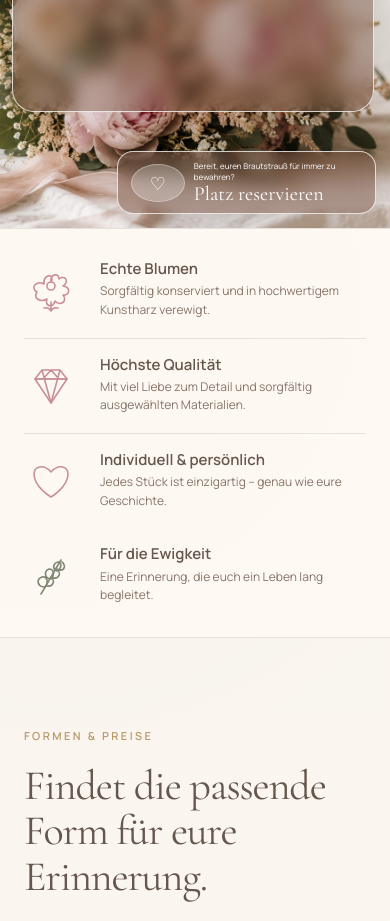
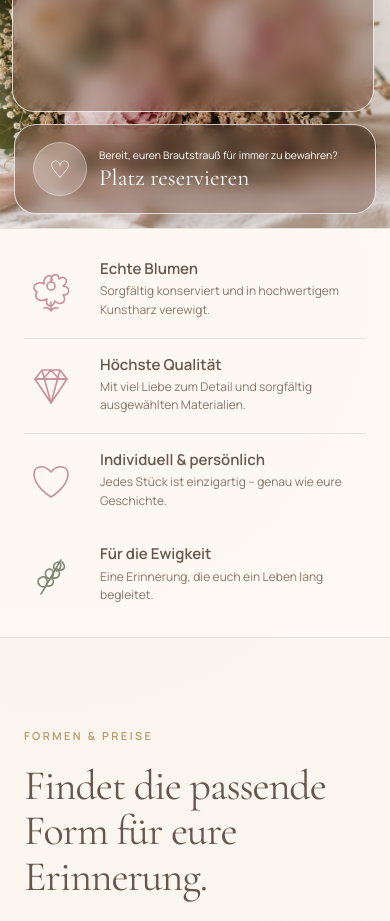
Before and after one commit to Perkiscreation/perkiscreation-website, a Next.js app: page / in a window 390 px wide. Shown: the part 940-1861 px from the top of the page. Built offline with nearby package versions, Linux system fonts and the light colour scheme.

Commit message:
Mobile Ansicht optimiert

```diff
--- a/app/globals.css
+++ b/app/globals.css
@@ -703,38 +703,22 @@ p { color: var(--muted); line-height: 1.8; }
     border-radius: 14px;
   }
 
- .weddingHeroAppointment {
-  right: 16px;
-  bottom: 16px;
-
-  width: auto;
-  max-width: 270px;
-
-  grid-template-columns: auto 1fr;
-  gap: 10px;
-
-  padding: 10px 13px;
-  border-radius: 14px;
-}
-
   .weddingHeroAppointment > b {
     display: none;
   }
 
   .weddingHeroCalendar {
-  width: 38px;
-  height: 38px;
-  font-size: 19px;
+    width: 48px;
+    height: 48px;
+    font-size: 22px;
   }
 
   .weddingHeroAppointment small {
-  font-size: 9px;
-  line-height: 1.3;
+    font-size: 10px;
   }
 
   .weddingHeroAppointment strong {
-  font-size: 20px;
-  line-height: 1;
+    font-size: 25px;
   }
 
   .why {
@@ -2304,61 +2288,3 @@ h3,
 .weddingHeroText {
   color: #c98f98 !important;
 }
-/* =========================================================
-   KLEINER TERMIN-BUTTON AUF DEM HANDY
-   ========================================================= */
-
-@media (max-width: 700px) {
-  .weddingHeroAppointment {
-    right: 18px !important;
-    bottom: 18px !important;
-    width: auto !important;
-    max-width: 315px !important;
-    min-height: 0 !important;
-    padding: 11px 16px !important;
-    gap: 11px !important;
-    border-radius: 16px !important;
-  }
-
-  .weddingHeroCalendar {
-    width: 42px !important;
-    height: 42px !important;
-    font-size: 20px !important;
-  }
-
-  .weddingHeroAppointment small {
-    font-size: 9px !important;
-    line-height: 1.3 !important;
-    margin-bottom: 2px !important;
-  }
-
-  .weddingHeroAppointment strong {
-    font-size: 22px !important;
-    line-height: 1 !important;
-  }
-}
-
-/* Auf sehr kleinen Handys noch etwas kompakter */
-@media (max-width: 480px) {
-  .weddingHeroAppointment {
-    right: 14px !important;
-    bottom: 14px !important;
-    max-width: 285px !important;
-    padding: 9px 13px !important;
-    gap: 9px !important;
-  }
-
-  .weddingHeroCalendar {
-    width: 38px !important;
-    height: 38px !important;
-    font-size: 18px !important;
-  }
-
-  .weddingHeroAppointment small {
-    font-size: 8px !important;
-  }
-
-  .weddingHeroAppointment strong {
-    font-size: 20px !important;
-  }
-}
```
Lines whose indentation alone changed are shown as unchanged.
